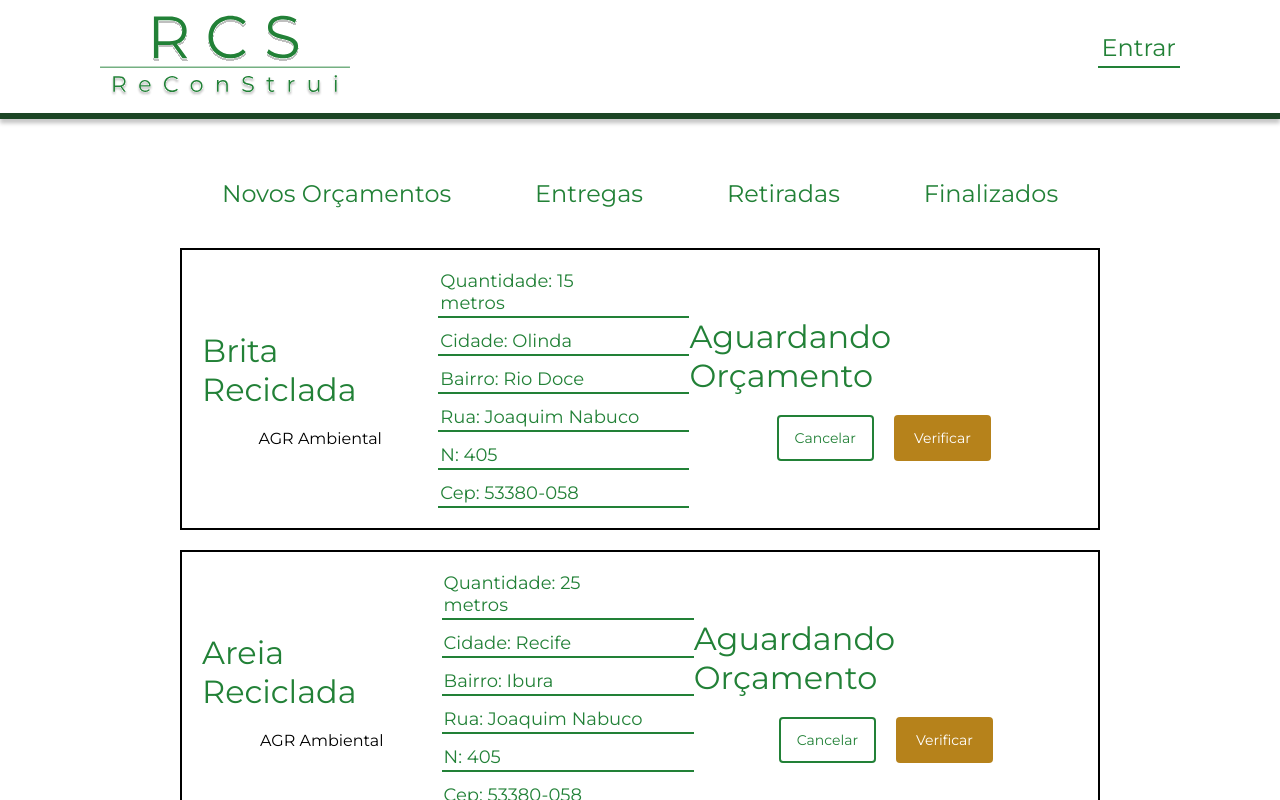
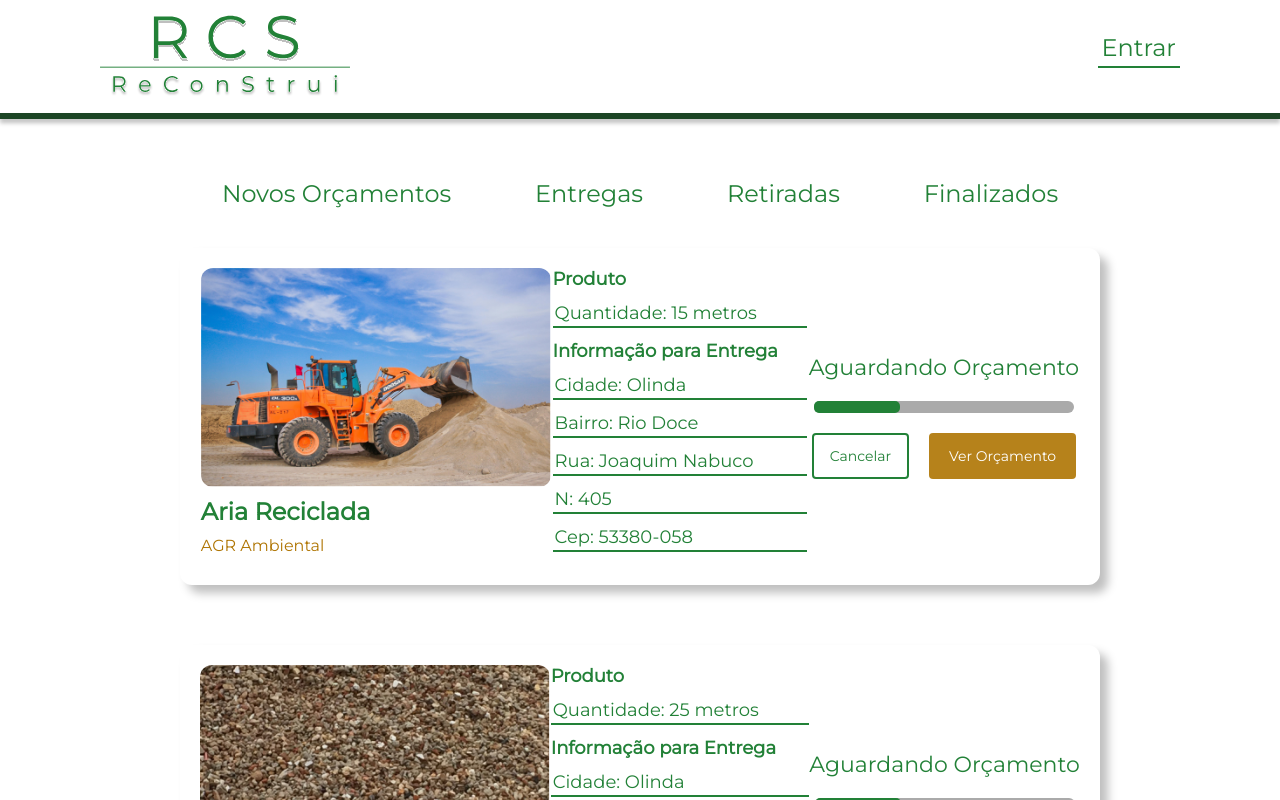
Before and after one commit to willembd/ReConStrui, a React (Vite) app: page /novosOrcamentoEmp in a window 1280 px wide. Shown: the top 800 px of the page. Built offline with nearby package versions, Linux system fonts and the light colour scheme.

Commit message:
feat: atualização na pagina novosOrcamentoEmp

```diff
--- a/src/Pages/NovosOrcamentoEmpresa/novosOrcamentoEmp.jsx
+++ b/src/Pages/NovosOrcamentoEmpresa/novosOrcamentoEmp.jsx
@@ -1,4 +1,7 @@
 import * as S from "./novosOrcamentoEmpStyle"
+
+import Brita from "../../../public/brita.png"
+import Areia from "../../../public/areia.png"
 
 import Footer from "../../Componentes/Footer/footer";
 import NavBar from "../../Componentes/NavBar/navbar";
@@ -21,11 +24,14 @@ export default function NovosOrcamentoEmp(){
 
                 <S.Pedido>
                     <S.DivEmpresa>
-                        <h1>Brita Reciclada</h1>
+                        <S.Imagem src={Areia} alt="" />
+                        <h1>Aria Reciclada</h1>
                         <p>AGR Ambiental</p>
                     </S.DivEmpresa>
                     <S.Dados>
+                        <h2>Produto</h2>
                         <CampoDados text="Quantidade: 15 metros"/>
+                        <h2>Informação para Entrega</h2>
                         <CampoDados text="Cidade: Olinda"/>
                         <CampoDados text="Bairro: Rio Doce"/>
                         <CampoDados text="Rua: Joaquim Nabuco"/>
@@ -35,22 +41,29 @@ export default function NovosOrcamentoEmp(){
                     <S.DivResposta>
                         <h1>Aguardando Orçamento </h1>
 
+                        <S.Progress>
+                            <S.ProgressCampo></S.ProgressCampo>
+                        </S.Progress>
+
                         <S.DivButton>
                             <ButtonCancelar text="Cancelar"/>
-                            <ButtonPadrao text="Verificar"/>
+                            <ButtonPadrao text="Ver Orçamento"/>
                         </S.DivButton>
                     </S.DivResposta>
                 </S.Pedido>
 
                 <S.Pedido>
                     <S.DivEmpresa>
-                        <h1>Areia Reciclada</h1>
+                        <S.Imagem src={Brita} alt="" />
+                        <h1>Brita Reciclada</h1>
                         <p>AGR Ambiental</p>
                     </S.DivEmpresa>
                     <S.Dados>
+                        <h2>Produto</h2>
                         <CampoDados text="Quantidade: 25 metros"/>
-                        <CampoDados text="Cidade: Recife"/>
-                        <CampoDados text="Bairro: Ibura "/>
+                        <h2>Informação para Entrega</h2>
+                        <CampoDados text="Cidade: Olinda"/>
+                        <CampoDados text="Bairro: Rio Doce"/>
                         <CampoDados text="Rua: Joaquim Nabuco"/>
                         <CampoDados text="N: 405"/>
                         <CampoDados text="Cep: 53380-058"/>
@@ -58,12 +71,18 @@ export default function NovosOrcamentoEmp(){
                     <S.DivResposta>
                         <h1>Aguardando Orçamento </h1>
 
+                        <S.Progress>
+                            <S.ProgressCampo></S.ProgressCampo>
+                        </S.Progress>
+
                         <S.DivButton>
                             <ButtonCancelar text="Cancelar"/>
-                            <ButtonPadrao text="Verificar"/>
+                            <ButtonPadrao text="Ver Orçamento"/>
                         </S.DivButton>
                     </S.DivResposta>
                 </S.Pedido>
+
+
             </S.Caixa>
 
             <Footer/>
--- a/src/Pages/NovosOrcamentoEmpresa/novosOrcamentoEmpStyle.js
+++ b/src/Pages/NovosOrcamentoEmpresa/novosOrcamentoEmpStyle.js
@@ -23,20 +23,38 @@ export const DivLink = styled.div`
 export const Pedido = styled.div`
     display: flex;
     justify-content: space-around;
-    border: 2px solid black;
+    border-radius:12px;
+    box-shadow: 8px 8px 10px rgba(0, 0, 0, 0.25);
     padding: 20px;
-    margin: 20px 0px;
+    margin: 20px 0px 60px 0px;
 `
 
 export const DivEmpresa = styled.div`
     display: flex;
     flex-direction: column;
-    align-items: center;
+    align-items: flex-start;
     justify-content: center;
-    gap: 20px;
+    gap: 10px;
+    margin-bottom: 10px;
 
     h1{
         color: #228137;
+        font-weight: bold;
+    }
+    p{
+        color: #AF7503;
+    }
+
+    @media screen and (max-width: 1540px) {
+        h1{
+            font-size: 1.75rem;
+        }
+    }
+
+    @media screen and (max-width: 1350px) {
+        h1{
+            font-size: 24px;
+        }
     }
 
     @media screen and (max-width: 1144px) {
@@ -45,12 +63,36 @@ export const DivEmpresa = styled.div`
         }
     }
 `
+export const Imagem = styled.img`
+    border-radius: 12px;
 
+    @media screen and (max-width: 1540px){
+        width: 350px;
+    }
+    @media screen and (max-width: 1080px){
+        width: 300px;
+    }
+`
 
 export const Dados = styled.div`
     display: flex;
     flex-direction: column;
     gap: 12px;
+
+    h2{
+        color: #228137;
+        font-weight: bold;
+    }
+    @media screen and (max-width: 1540px){
+        h2{
+            font-size: 18px;
+        }
+    }
+    @media screen and (max-width: 1080px){
+        h2{
+            font-size: 16px;
+        }
+    }
 `
 
 export const DivResposta = styled.div`
@@ -65,10 +107,44 @@ export const DivResposta = styled.div`
         font-size: 32px;
     }
 
-    @media screen and (max-width: 1144px) {
+    @media screen and (max-width: 1540px) {
         h1{
             font-size: 22px;
         }
+    }
+    @media screen and (max-width: 1080px) {
+        h1{
+            font-size: 18px;
+        }
+    }
+`
+export const Progress = styled.div`
+    width: 360px;
+    height: 12px;
+    background-color: #AAAAAA;
+    border-radius: 10px;
+
+    @media screen and (max-width: 1540px) {
+        width: 260px;
+    }
+
+    @media screen and (max-width: 1080px) {
+        width: 180px;
+    }
+`
+export const ProgressCampo = styled.div`
+    width: 120px;
+    height: 12px;
+    background-color: #228137;
+    border-radius: 5px;
+
+
+    @media screen and (max-width: 1540px) {
+        width: 86px;
+    }
+
+    @media screen and (max-width: 1080px) {
+        width: 60px;
     }
 `
 
```
